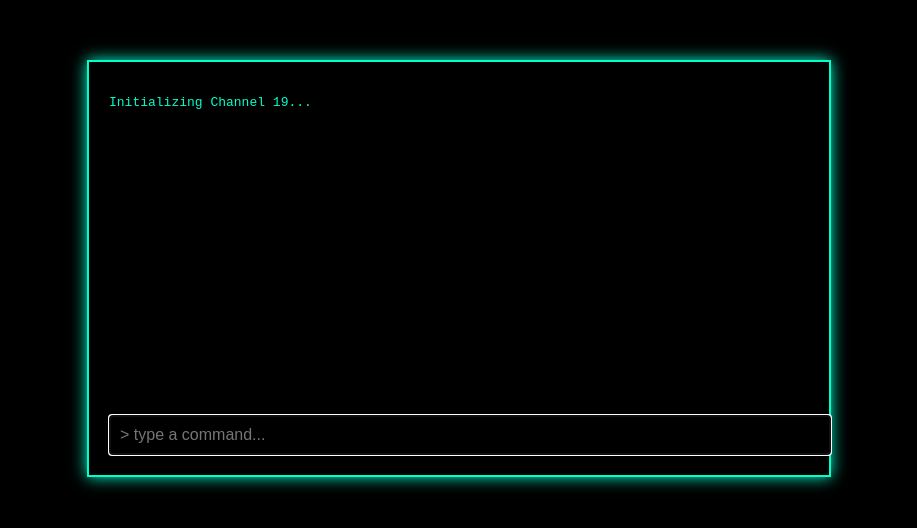
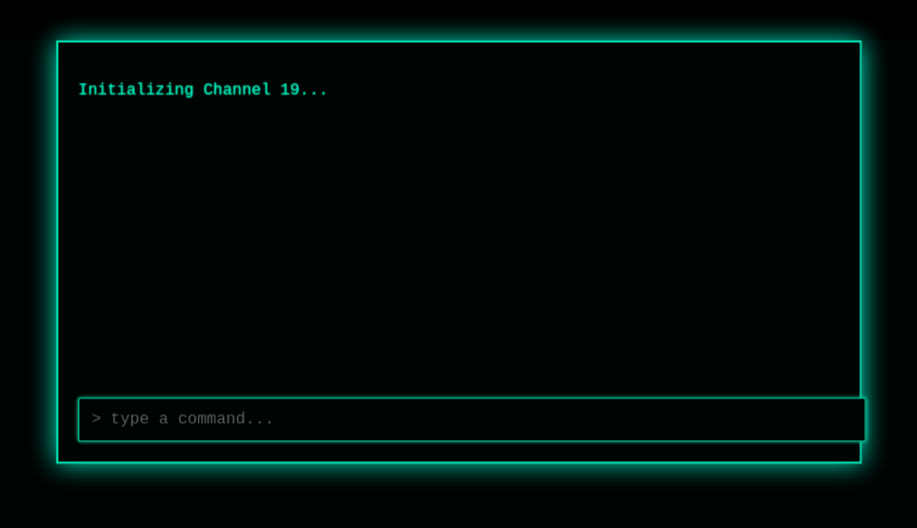
Before and after one commit to chadhunterwrites/channel19-signalloss, a plain HTML site: page index.html in a window 1280 px wide. Shown: the whole page, without its empty margins (181-1098 px from the left). Drawn offline with Linux system fonts and the light colour scheme.

Commit message:
Update style.css

```diff
--- a/style.css
+++ b/style.css
@@ -1,32 +1,91 @@
+/* Global body styling */
 body {
   background-color: black;
   color: #00ffcc;
   font-family: 'Courier New', monospace;
-  padding: 20px;
   margin: 0;
+  padding: 0;
   overflow: hidden;
 }
 
+/* CRT-style glow and layout */
 #game-container {
-  max-width: 700px;
+  max-width: 760px;
   margin: 40px auto;
-  background: rgba(0, 0, 0, 0.75);
+  padding: 20px;
+  background: rgba(0, 0, 0, 0.85);
   border: 2px solid #00ffcc;
-  padding: 20px;
-  box-shadow: 0 0 15px #00ffcc;
+  box-shadow: 0 0 25px #00ffcc;
+  filter: contrast(1.1) brightness(0.95);
+  animation: crtFlicker 1.5s infinite alternate;
 }
 
+/* Output window */
 #game-output {
   white-space: pre-wrap;
   min-height: 300px;
   margin-bottom: 20px;
+  font-size: 16px;
+  line-height: 1.6;
+  text-shadow: 0 0 2px #00ffcc;
 }
 
+/* Input */
 #command-input {
   width: 100%;
-  padding: 10px;
-  background: black;
+  padding: 12px;
+  font-size: 16px;
   color: #00ffcc;
+  background-color: black;
   border: 1px solid #00ffcc;
-  font-size: 16px;
+  outline: none;
+  caret-color: #00ffcc;
+  font-family: 'Courier New', monospace;
+  box-shadow: 0 0 5px #00ffcc;
 }
+
+/* Jump scare effect */
+.jumpscare {
+  position: fixed;
+  top: 0;
+  left: 0;
+  width: 100vw;
+  height: 100vh;
+  object-fit: cover;
+  z-index: 9999;
+  animation: flash 0.3s ease-in-out;
+}
+
+@keyframes flash {
+  0%, 100% { opacity: 0; }
+  50% { opacity: 1; }
+}
+
+/* CRT flicker effect */
+@keyframes crtFlicker {
+  0% { opacity: 1; }
+  100% { opacity: 0.97; transform: scaleX(1.002) scaleY(0.998); }
+}
+
+/* Optional glitchy scanlines overlay (if desired) */
+body::before {
+  content: '';
+  position: fixed;
+  width: 100%;
+  height: 100%;
+  background: repeating-linear-gradient(
+    to bottom,
+    rgba(0, 255, 204, 0.03),
+    rgba(0, 255, 204, 0.03) 1px,
+    transparent 1px,
+    transparent 2px
+  );
+  pointer-events: none;
+  z-index: 999;
+  animation: glitchScan 0.5s linear infinite;
+}
+
+@keyframes glitchScan {
+  0% { background-position: 0 0; }
+  100% { background-position: 0 2px; }
+}
```
